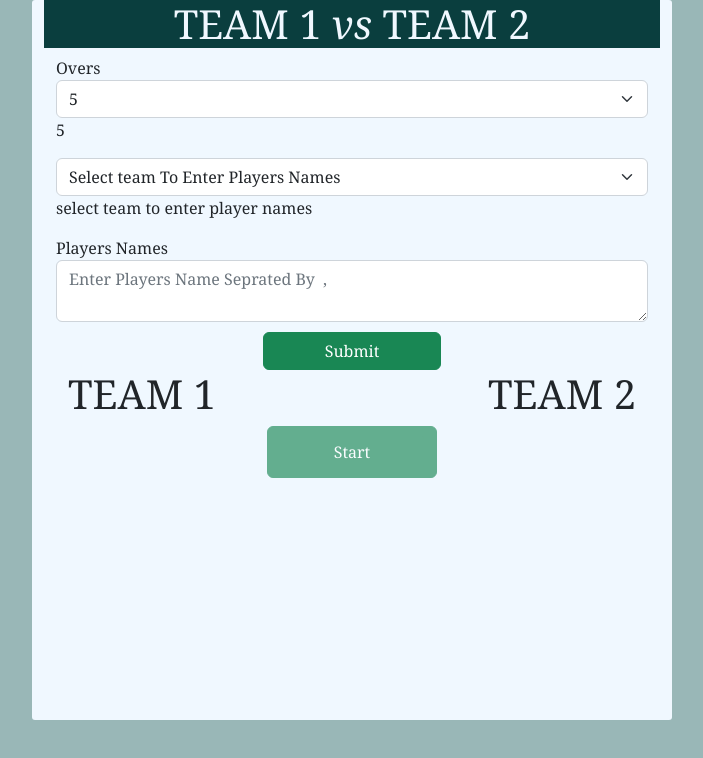
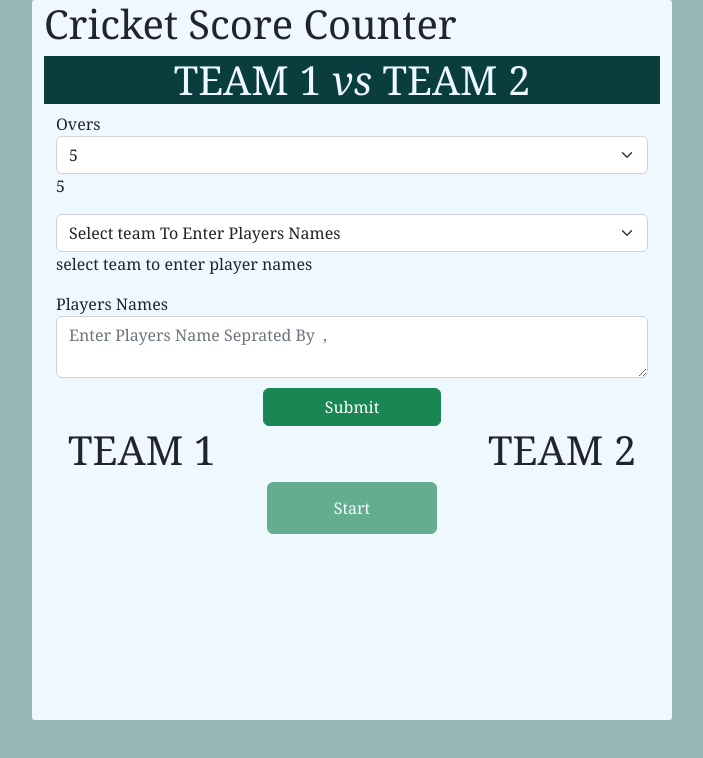
Before and after one commit to Faiz1604/Cscore, a React (Create React App) app: page /enterdata in a window 1280 px wide. Shown: the top 758 px of the page, without its empty margins (288-991 px from the left). Built offline with nearby package versions, Linux system fonts and the light colour scheme.

Commit message:
adding h1 for better experience

```diff
--- a/src/App.js
+++ b/src/App.js
@@ -41,6 +41,7 @@ function App() {
       <Routes>
         <Route path = "/" key={0} element={<>
           <Navbar/>
+          <h1>Cricket Score  Counter</h1>
       <div className="container app-container" style={{height:'90vh'}}>
       <h1 className = "text-center heading">Enter Teams Name</h1>
         <h3 className = "text-center">{teamOne.toUpperCase()}</h3>
--- a/src/components/DataEntry.js
+++ b/src/components/DataEntry.js
@@ -50,6 +50,7 @@ const onOverChange = (event)=>{
   return (
     <>
     <div className="container app-container">
+    <h1>Cricket Score  Counter</h1>
    <div className="">
     {<h1 className ="heading">{props.team1.toUpperCase()} <i>vs</i> {props.team2.toUpperCase()}</h1>}
     <div className="container">
```
